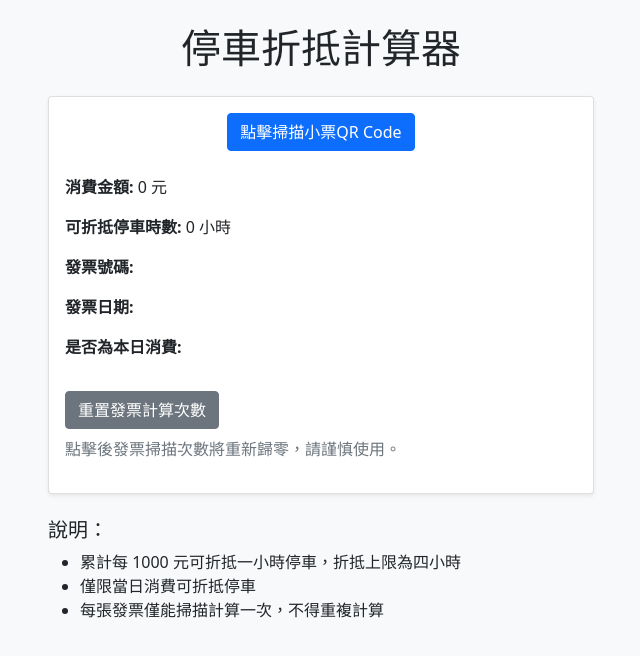
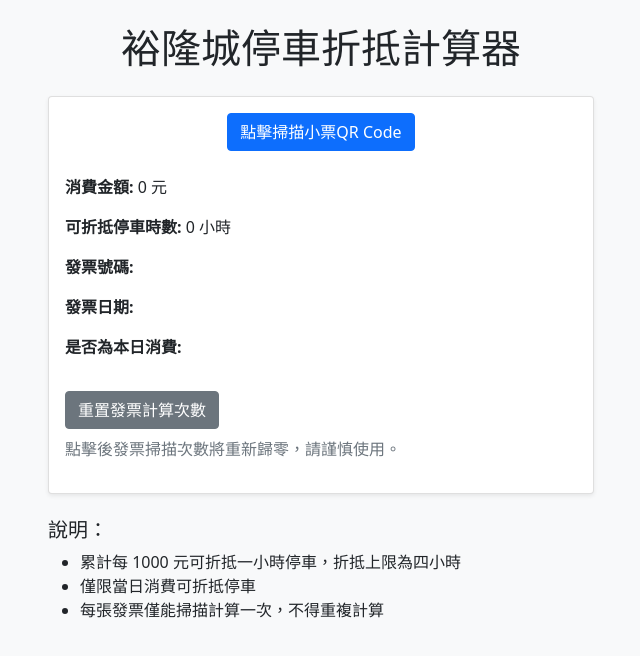
Before and after one commit to VcaFang/parking-discount-calculator, a plain HTML site: page index.html in a window 1280 px wide. Shown: the whole page, without its empty margins (319-959 px from the left). Drawn offline with nearby package versions, Linux system fonts and the light colour scheme.

Commit message:
Update index.html with latest changes

```diff
--- a/index.html
+++ b/index.html
@@ -3,13 +3,13 @@
 <head>
     <meta charset="UTF-8">
     <meta name="viewport" content="width=device-width, initial-scale=1.0">
-    <title>停車折抵計算器</title>
+    <title>裕隆城停車折抵計算器</title>
     <link href="https://cdn.jsdelivr.net/npm/bootstrap@5.1.3/dist/css/bootstrap.min.css" rel="stylesheet">
     <link href="/static/styles.css" rel="stylesheet">
 </head>
 <body>
     <div id="app" class="container mt-4">
-        <h1 class="text-center mb-4">停車折抵計算器</h1>
+        <h1 class="text-center mb-4">裕隆城停車折抵計算器</h1>
         <div class="row">
             <div class="col-md-6 offset-md-3">
                 <div class="card">
```
